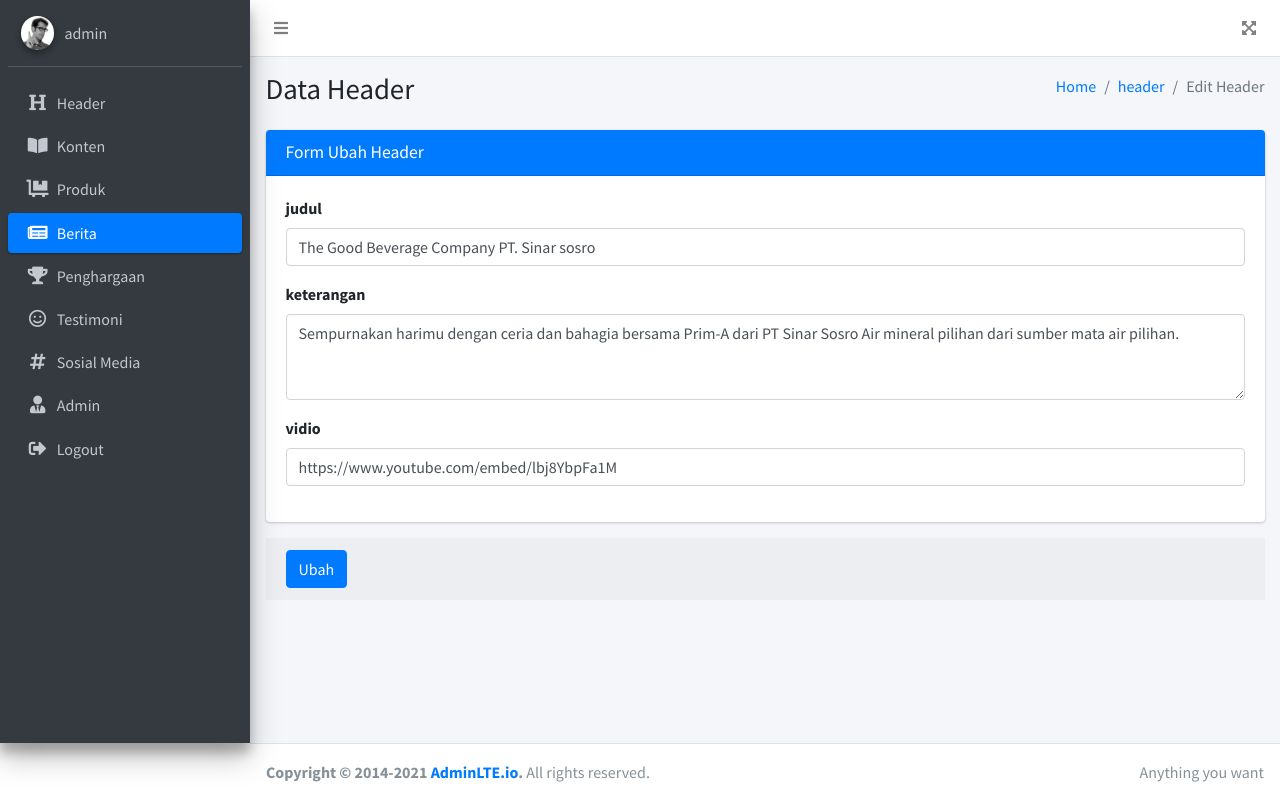
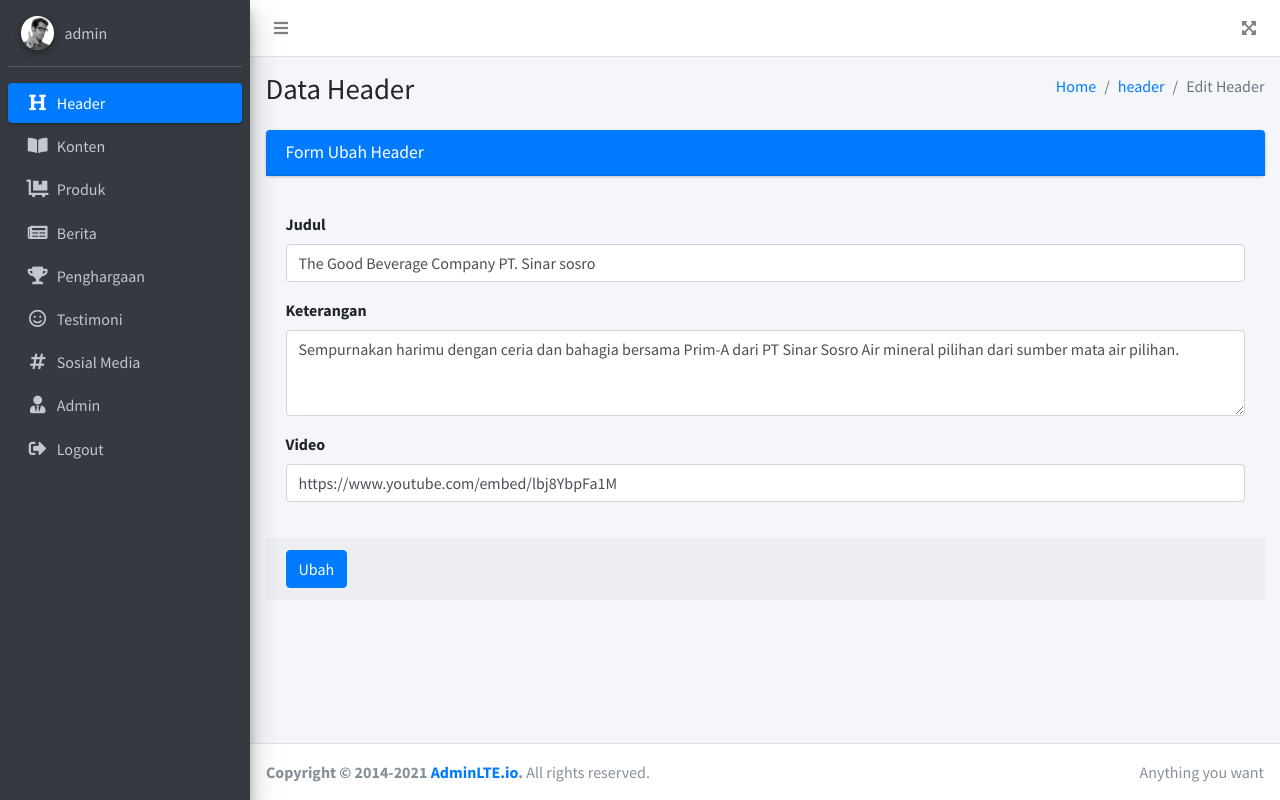
Before and after one commit to Brahmastabagus/tpa, a PHP site: page /admin/header_edit_ui.php?id_header=1 in a window 1280 px wide. Run offline with PHP 8.4, Linux system fonts and the light colour scheme; a user stored in the database is signed in; data comes from the database, SQL or seed files in the repository; some libraries are stand-ins or nearby versions.

Commit message:
Memperbaiki navbar

```diff
--- a/admin/header.php
+++ b/admin/header.php
@@ -73,7 +73,7 @@ scratch. This page gets rid of all links and provides the needed markup only.
             <!-- Add icons to the links using the .nav-icon class
                with font-awesome or any other icon font library -->
             <li class="nav-item">
-              <a href="header.php" class="nav-link">
+              <a href="header.php" class="nav-link active">
                 <i class="nav-icon fas fa-heading"></i>
                 <p>
                   Header
@@ -257,7 +257,6 @@ scratch. This page gets rid of all links and provides the needed markup only.
       <!-- Default to the left -->
       <strong>Copyright &copy; 2014-2021 <a href="https://adminlte.io">AdminLTE.io</a>.</strong> All rights reserved.
     </footer>
-  </div>
   <!-- ./wrapper -->
 
   <!-- REQUIRED SCRIPTS -->
--- a/admin/header_edit_ui.php
+++ b/admin/header_edit_ui.php
@@ -73,7 +73,7 @@ scratch. This page gets rid of all links and provides the needed markup only.
             <!-- Add icons to the links using the .nav-icon class
                with font-awesome or any other icon font library -->
             <li class="nav-item">
-              <a href="header.php" class="nav-link">
+              <a href="header.php" class="nav-link active">
                 <i class="nav-icon fas fa-heading"></i>
                 <p>
                   Header
@@ -97,7 +97,7 @@ scratch. This page gets rid of all links and provides the needed markup only.
               </a>
             </li>
             <li class="nav-item">
-              <a href="berita.php" class="nav-link active">
+              <a href="berita.php" class="nav-link">
                 <i class="nav-icon fas fa-newspaper"></i>
                 <p>
                   Berita
@@ -136,6 +136,7 @@ scratch. This page gets rid of all links and provides the needed markup only.
                 </p>
               </a>
             </li>
+            </li>
             <li class="nav-item">
               <a href="logout.php" class="nav-link">
                 <i class="nav-icon fas fa-sign-out-alt"></i>
@@ -143,7 +144,6 @@ scratch. This page gets rid of all links and provides the needed markup only.
                   Logout
                 </p>
               </a>
-            </li>
           </ul>
         </nav>
         <!-- /.sidebar-menu -->
@@ -182,6 +182,7 @@ scratch. This page gets rid of all links and provides the needed markup only.
                 <div class="card-header">
                   <h3 class="card-title">Form Ubah Header</h3>
                 </div>
+              </div>
                 <!-- /.form-header -->
                 <!-- form start -->
                 <?php
@@ -191,17 +192,16 @@ scratch. This page gets rid of all links and provides the needed markup only.
                 <form action="action_edit_header.php?id_header=<?= $result['id_header'] ?> " method="POST" enctype="multipart/form-data">
                   <div class="card-body">
                     <div class="form-group">
-                      <label>judul</label>
+                      <label>Judul</label>
                       <input type="username" class="form-control" id="judul" name="judul" value="<?= $result['judul']; ?>">
                     </div>
                     <div class="form-group">
-                      <label>keterangan</label>
+                      <label>Keterangan</label>
                       <textarea class="form-control" rows="3" id="keterangan" name="keterangan"><?= $result['keterangan']; ?></textarea>
                     </div>
                     <div class="form-group">
-                      <label>vidio</label>
+                      <label>Video</label>
                       <input type="text" class="form-control" id="vidio" name="vidio" value="<?= $result['vidio']; ?>">
-                    </div>
                     </div>
                   </div>
 
@@ -218,11 +218,11 @@ scratch. This page gets rid of all links and provides the needed markup only.
           <!-- /.col -->
         </div>
         <!-- /.row -->
+      </section>
     </div>
     <!-- /.container-fluid -->
-    </section>
     <!-- /.content -->
-  </div>
+  <!-- </div> -->
   <!-- /.content-wrapper -->
 
   <!-- Control Sidebar -->
--- a/admin/sejarah.php
+++ b/admin/sejarah.php
@@ -80,7 +80,7 @@ scratch. This page gets rid of all links and provides the needed markup only.
                             </a>
                         </li>
                         <li class="nav-item">
-                            <a href="sejarah.php" class="nav-link">
+                            <a href="sejarah.php" class="nav-link active">
                                 <i class="nav-icon fas fa-book-open"></i>
                                 <p>
                                     Konten
```
Also changed, not shown: admin/sejarah_edit_ui.php (+5 -4 lines). Lines whose indentation alone changed are shown as unchanged.
